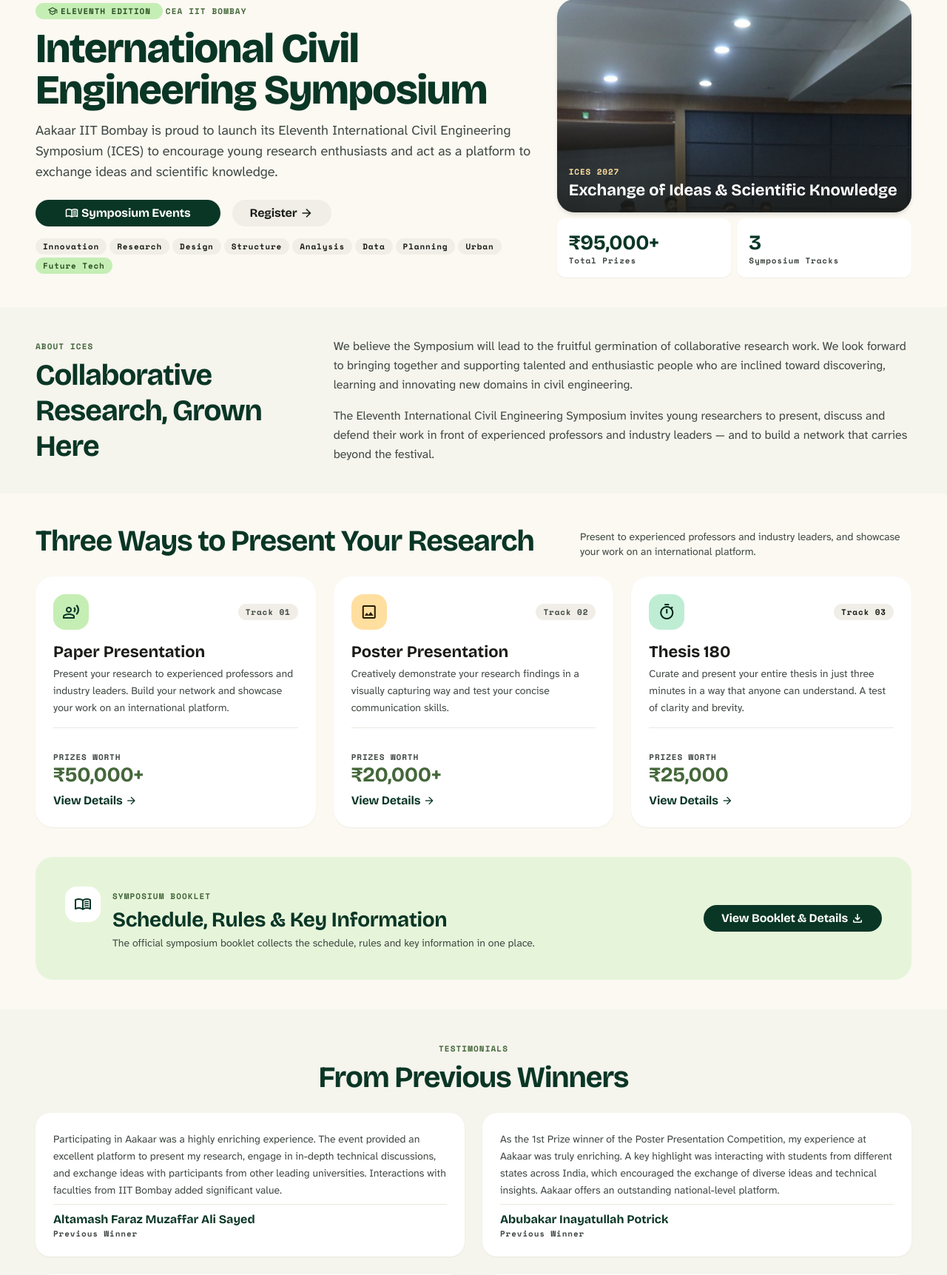
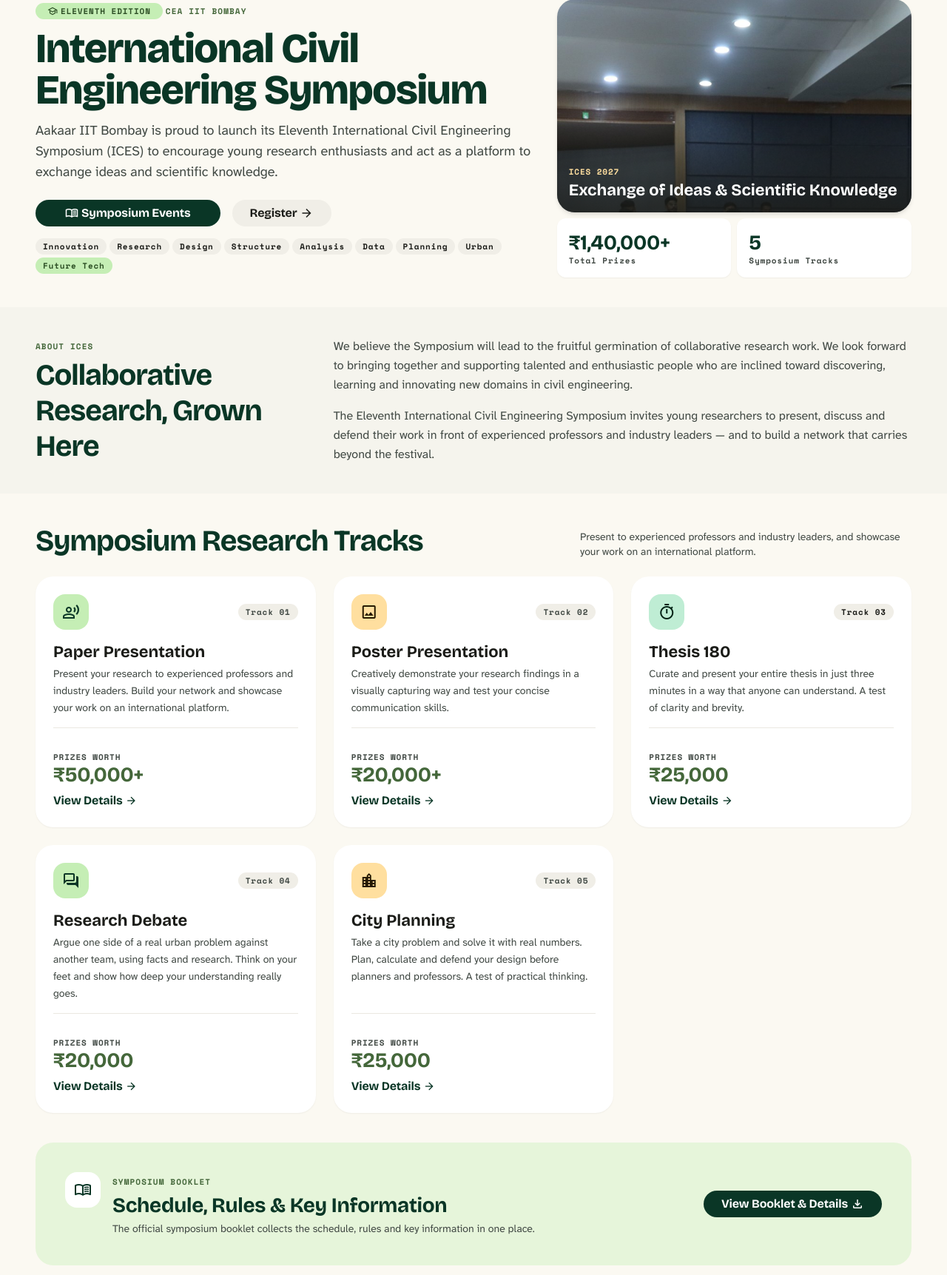
Before and after one commit to Nitesh-9009/aakaarmain, a Django app: page /sympo/ in a window 1280 px wide. Shown: the part 121-1844 px from the top of the page at 74% size. Run offline with Django 5.2, Linux system fonts and the light colour scheme.

Commit message:
Add Track 04 (Research Debate) and Track 05 (City Planning) to symposium page

```diff
--- a/apps/sympo/templates/sympo_main.html
+++ b/apps/sympo/templates/sympo_main.html
@@ -53,11 +53,11 @@
 </div>
 <div class="grid grid-cols-2 gap-space-sm mt-space-sm">
 <div class="bg-surface-container-lowest p-space-md rounded-xl shadow-sm">
-<div class="font-headline-md text-headline-md text-primary font-bold">&#8377;95,000+</div>
+<div class="font-headline-md text-headline-md text-primary font-bold">&#8377;1,40,000+</div>
 <div class="font-label-mono-xs text-label-mono-xs text-on-surface-variant">Total Prizes</div>
 </div>
 <div class="bg-surface-container-lowest p-space-md rounded-xl shadow-sm">
-<div class="font-headline-md text-headline-md text-primary font-bold">3</div>
+<div class="font-headline-md text-headline-md text-primary font-bold">5</div>
 <div class="font-label-mono-xs text-label-mono-xs text-on-surface-variant">Symposium Tracks</div>
 </div>
 </div>
@@ -91,13 +91,13 @@
 <section class="w-full max-w-7xl mx-auto px-margin py-space-xl" id="tracks">
 <div class="flex flex-col md:flex-row md:items-end justify-between mb-space-lg gap-space-sm">
 <div>
-<h2 class="font-headline-lg text-headline-lg text-primary tracking-tight">Three Ways to Present Your Research</h2>
+<h2 class="font-headline-lg text-headline-lg text-primary tracking-tight">Symposium Research Tracks</h2>
 </div>
 <p class="font-body-sm text-body-sm text-on-surface-variant max-w-md">
         Present to experienced professors and industry leaders, and showcase your work on an international platform.
       </p>
 </div>
-<div class="grid grid-cols-1 md:grid-cols-3 gap-gutter">
+<div class="grid grid-cols-1 md:grid-cols-2 lg:grid-cols-3 gap-gutter">
 
 <div class="bg-surface-container-lowest rounded-[24px] p-space-lg shadow-sm flex flex-col justify-between hover:shadow-md transition-all">
 <div>
@@ -164,6 +164,51 @@
 </a>
 </div>
 </div>
+
+<div class="bg-surface-container-lowest rounded-[24px] p-space-lg shadow-sm flex flex-col justify-between hover:shadow-md transition-all">
+<div>
+<div class="flex items-center justify-between mb-space-md">
+<div class="w-12 h-12 rounded-2xl bg-secondary-container flex items-center justify-center text-primary">
+<span class="material-symbols-outlined text-[24px]">forum</span>
+</div>
+<span class="bg-surface-container text-on-surface-variant font-label-mono-xs text-label-mono-xs px-2.5 py-1 rounded-full">Track 04</span>
+</div>
+<h3 class="font-headline-sm text-headline-sm text-on-surface mb-space-xs">Research Debate</h3>
+<p class="font-body-sm text-body-sm text-on-surface-variant leading-relaxed">
+            Argue one side of a real urban problem against another team, using facts and research. Think on your feet and show how deep your understanding really goes.
+          </p>
+</div>
+<div class="pt-space-lg border-t border-surface-container-high mt-space-md">
+<div class="font-label-mono-xs text-label-mono-xs text-on-surface-variant uppercase mt-space-sm">Prizes Worth</div>
+<div class="font-headline-md text-headline-md text-secondary font-bold">&#8377;20,000</div>
+<a class="inline-flex items-center gap-1 font-button-text text-button-text text-primary hover:text-secondary transition-colors mt-space-sm" href="/sympo/iitb_register">
+<span class="">View Details</span><span class="material-symbols-outlined text-[16px]">arrow_forward</span>
+</a>
+</div>
+</div>
+
+<div class="bg-surface-container-lowest rounded-[24px] p-space-lg shadow-sm flex flex-col justify-between hover:shadow-md transition-all">
+<div>
+<div class="flex items-center justify-between mb-space-md">
+<div class="w-12 h-12 rounded-2xl bg-tertiary-fixed flex items-center justify-center text-on-tertiary-fixed">
+<span class="material-symbols-outlined text-[24px]">location_city</span>
+</div>
+<span class="bg-surface-container text-on-surface-variant font-label-mono-xs text-label-mono-xs px-2.5 py-1 rounded-full">Track 05</span>
+</div>
+<h3 class="font-headline-sm text-headline-sm text-on-surface mb-space-xs">City Planning</h3>
+<p class="font-body-sm text-body-sm text-on-surface-variant leading-relaxed">
+            Take a city problem and solve it with real numbers. Plan, calculate and defend your design before planners and professors. A test of practical thinking.
+          </p>
+</div>
+<div class="pt-space-lg border-t border-surface-container-high mt-space-md">
+<div class="font-label-mono-xs text-label-mono-xs text-on-surface-variant uppercase mt-space-sm">Prizes Worth</div>
+<div class="font-headline-md text-headline-md text-secondary font-bold">&#8377;25,000</div>
+<a class="inline-flex items-center gap-1 font-button-text text-button-text text-primary hover:text-secondary transition-colors mt-space-sm" href="/sympo/city_front">
+<span class="">View Details</span><span class="material-symbols-outlined text-[16px]">arrow_forward</span>
+</a>
+</div>
+</div>
+
 
 </div>
 </section>
--- a/dist/events/cenex/index.html
+++ b/dist/events/cenex/index.html
@@ -460,7 +460,7 @@ h1,h2,h3,h5,h6 {
         </h4>
         <p><a href="https://docs.google.com/forms/d/e/1FAIpQLScuZ6L6qB46NHTTj06JpfO9r7my-z92llk-8KVW392AGvHQmQ/viewform?usp=sf_link" target="_blank">Google Form</a></p>
     <!--
-            <form action="/cr/task1" method="POST"> <input type="hidden" name="csrfmiddlewaretoken" value="Vxjf4chxHvbzIWXwRIUb2aiW52ZaJVDvm4S3VtN6feVBTtH6XoyAA3rpEuJQ7szt">
+            <form action="/cr/task1" method="POST"> <input type="hidden" name="csrfmiddlewaretoken" value="Sl87ZAzLC3GQFRNI5OIQAYNFJZL2SUXt5nbTFtJxi5UfxDM1yCUiIE9PxEHFk7UB">
                 <h3>Link:</h3>
                 <textarea name="link" id="" cols="50" rows="10" required></textarea> -->
                 <!-- <input type="textarea" class="form-control" id="colName" name="colName" aria-placeholder="Your College Name" required> -->
@@ -493,7 +493,7 @@ h1,h2,h3,h5,h6 {
           <h5 class="modal-title" id="staticBackdropLabel">Register</h5>
         </div>
         <div class="modal-body">
-          <form action="/cenex_reg" method="post"> <input type="hidden" name="csrfmiddlewaretoken" value="Vxjf4chxHvbzIWXwRIUb2aiW52ZaJVDvm4S3VtN6feVBTtH6XoyAA3rpEuJQ7szt">
+          <form action="/cenex_reg" method="post"> <input type="hidden" name="csrfmiddlewaretoken" value="Sl87ZAzLC3GQFRNI5OIQAYNFJZL2SUXt5nbTFtJxi5UfxDM1yCUiIE9PxEHFk7UB">
             <div class="mb-3">
                 <label for="colName" class="form-label">Team Name</label>
                 <input type="text" class="form-control" id="colName" name="team"  required>
```
Also changed, not shown: dist/sympo/index.html (+49 -4 lines).
